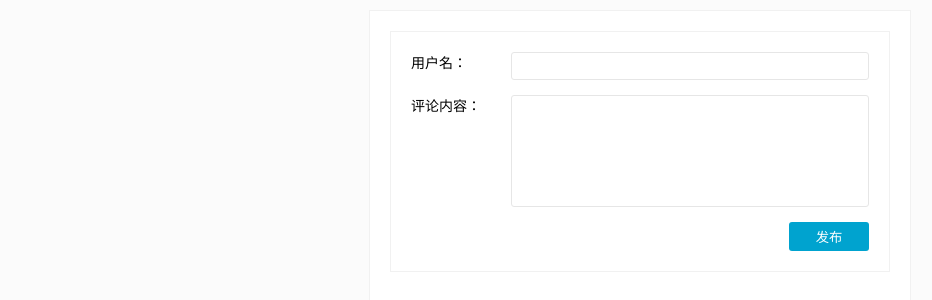
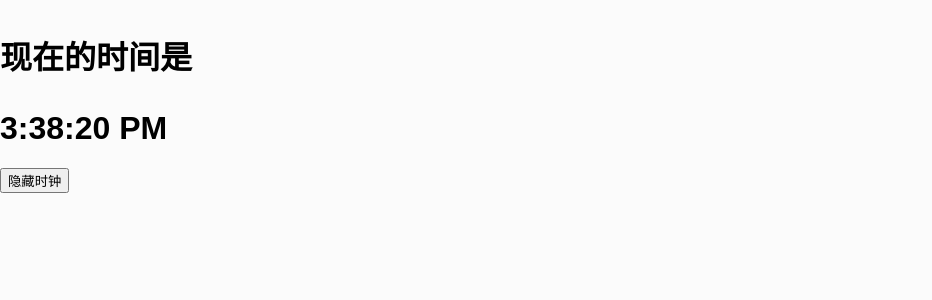
Before and after one commit to llllllllly/Learn-React, a React (Create React App) app in the folder first-stage/comment-app/: page / in a window 1280 px wide. Shown: the top 300 px of the page, without its empty margins (0-932 px from the left). Built offline with nearby package versions, Linux system fonts and the light colour scheme.

Commit message:
8.闹钟事例
1.了解挂载和更新的组件生命周期
2.制作一个时钟事例，并且暂时代替评论功能显示在页面上

```diff
--- a/first-stage/comment-app/src/CommentApp.js
+++ b/first-stage/comment-app/src/CommentApp.js
@@ -30,4 +30,62 @@ class CommentApp extends Component {
     }
 }
 
-export default CommentApp
+class Clock extends Component {
+    constructor() {
+        super()
+        this.state = {
+            date: new Date()
+        }
+    }
+
+    componentWillMount() {
+        this.timer = setInterval(() => {
+            this.setState({
+                date: new Date()
+            })
+        }, 1000)
+    }
+
+    componentWillUnmount() {
+        clearInterval(this.timer)
+    }
+
+    render() {
+        return (
+            <div>
+                <h1>
+                    <p>现在的时间是</p>
+                    {this.state.date.toLocaleTimeString()}
+                </h1>
+            </div>
+        )
+    }
+}
+
+class Index extends Component {
+    constructor() {
+        super()
+        this.state = {
+            isShowClock: true
+        }
+    }
+
+    handleShowClock() {
+        this.setState({
+            isShowClock: !this.state.isShowClock
+        })
+    }
+
+    render() {
+        return (
+            <div>
+                {this.state.isShowClock ? <Clock /> : null}
+                <button onClick={this.handleShowClock.bind(this)}>
+                    {!this.state.isShowClock ? '显示' : '隐藏'}时钟
+                </button>
+            </div>
+        )
+    }
+}
+
+export default Index
```
Also changed, not shown: first-stage/comment-app/src/index.js (line endings or trailing spaces).
